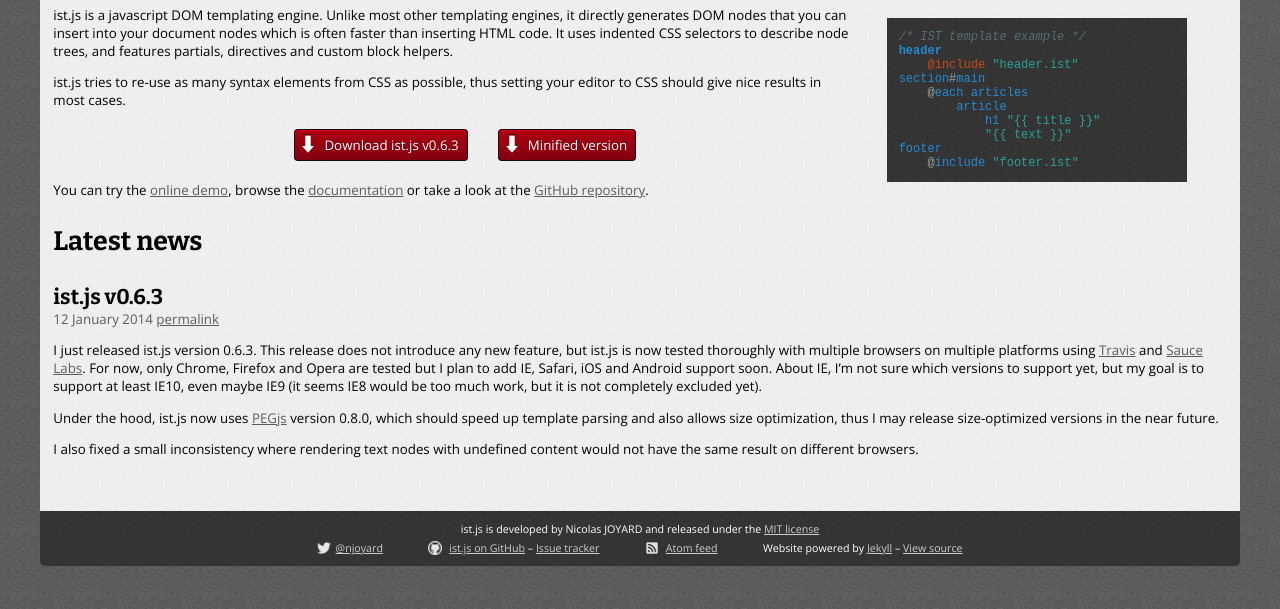
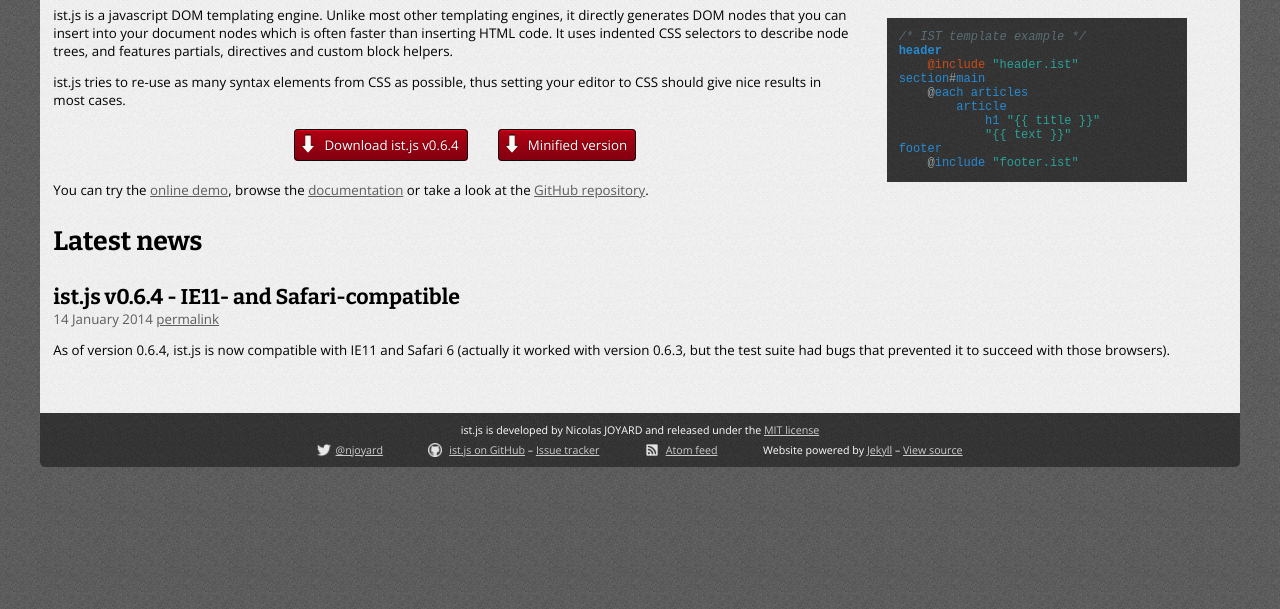
Before and after one commit to njoyard/ist, a Jekyll site: the page built from index.html, in a window 1280 px wide. Shown: the part 320-929 px from the top of the page. Built offline with Jekyll 4.4.1, drawn with Linux system fonts in a browser that asks for light colours; Markdown is read by kramdown in place of the engine named in the settings.

```diff
--- /dev/null
+++ b/_posts/2014-01-14-ist-0.6.4-ie11-safari.markdown
@@ -0,0 +1,6 @@
+---
+layout: post
+title: ist.js v0.6.4 - IE11- and Safari-compatible
+---
+
+As of version 0.6.4, ist.js is now compatible with IE11 and Safari 6 (actually it worked with version 0.6.3, but the test suite had bugs that prevented it to succeed with those browsers).
--- a/devel.markdown
+++ b/devel.markdown
@@ -34,7 +34,7 @@ Run `make` from the repository root to build both ist.js and the minified versio
 
 ist.js includes a thorough test suite which uses [Karma][karma] and [Jasmine][jasmine].  There are two ways to run the test suite from a local repository clone:
 
-* `make test` runs the test suite with Chrome, Firefox and Opera, and then exits.  You must have both those browsers installed for this to succeed.
+* `make test` runs the test suite with PhantomJS, Chrome, Firefox and Opera, and then exits.  You must have both those browsers installed for this to succeed (except for PhantomJS, which is built-in with Karma).
 * `make test-dev` launches Karma but does not launch any browsers.  You can then point any browser to http://localhost:9876/ to run the test suite with this browser.
 
 Compatibility
--- a/index.html
+++ b/index.html
@@ -25,7 +25,7 @@ footer
 	<section>ist.js tries to re-use as many syntax elements from CSS as possible, thus setting your editor to CSS should give nice results in most cases.</section>
 
 	<section class="buttons">
-		<span class="button"><a href="https://raw.github.com/njoyard/ist/master/ist.js">Download ist.js v0.6.3</a></span>
+		<span class="button"><a href="https://raw.github.com/njoyard/ist/master/ist.js">Download ist.js v0.6.4</a></span>
 		<span class="button"><a href="https://raw.github.com/njoyard/ist/master/ist-min.js">Minified version</a></span>
 	</section>
 
```
Also changed, not shown: ist-min.js.
